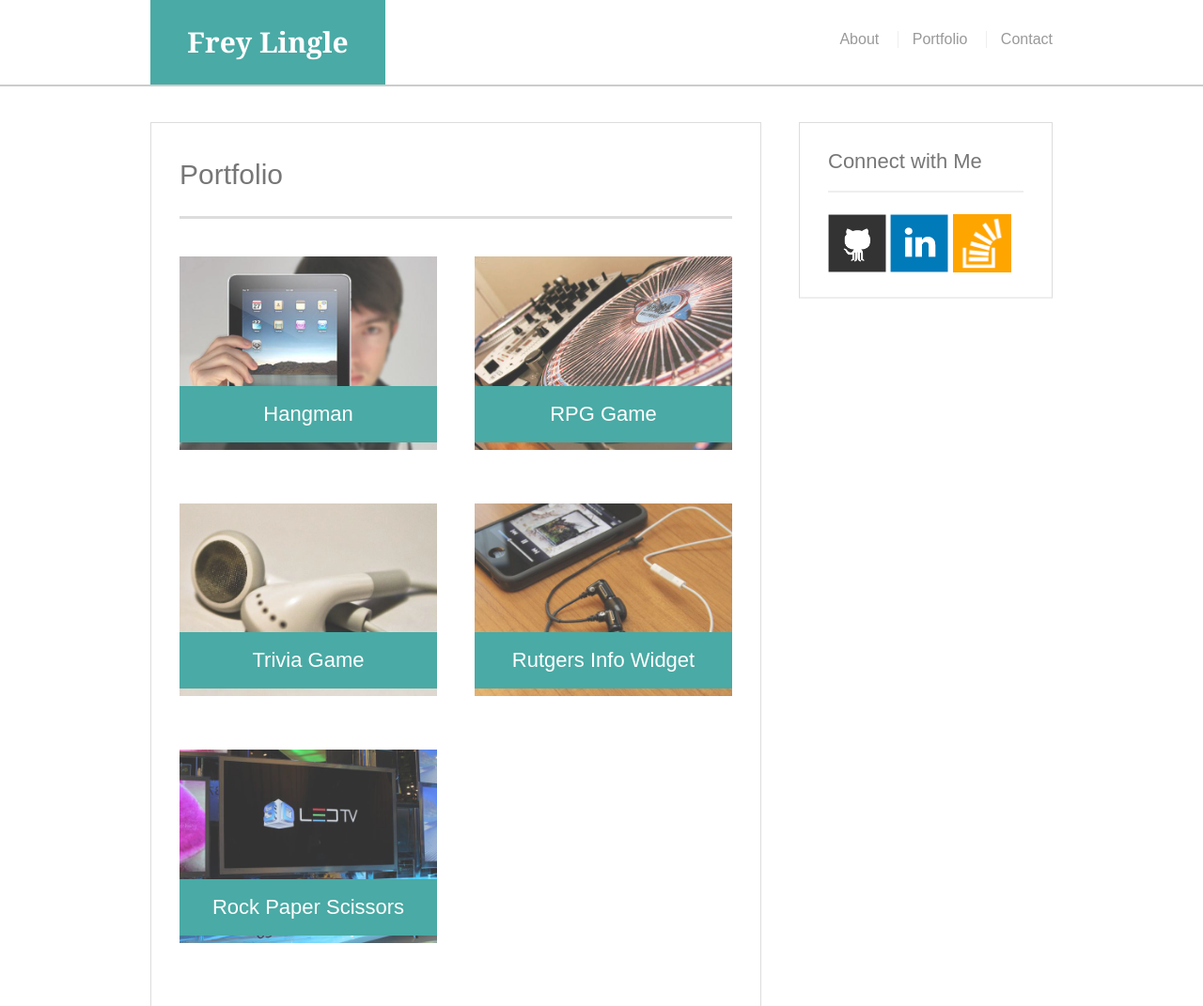
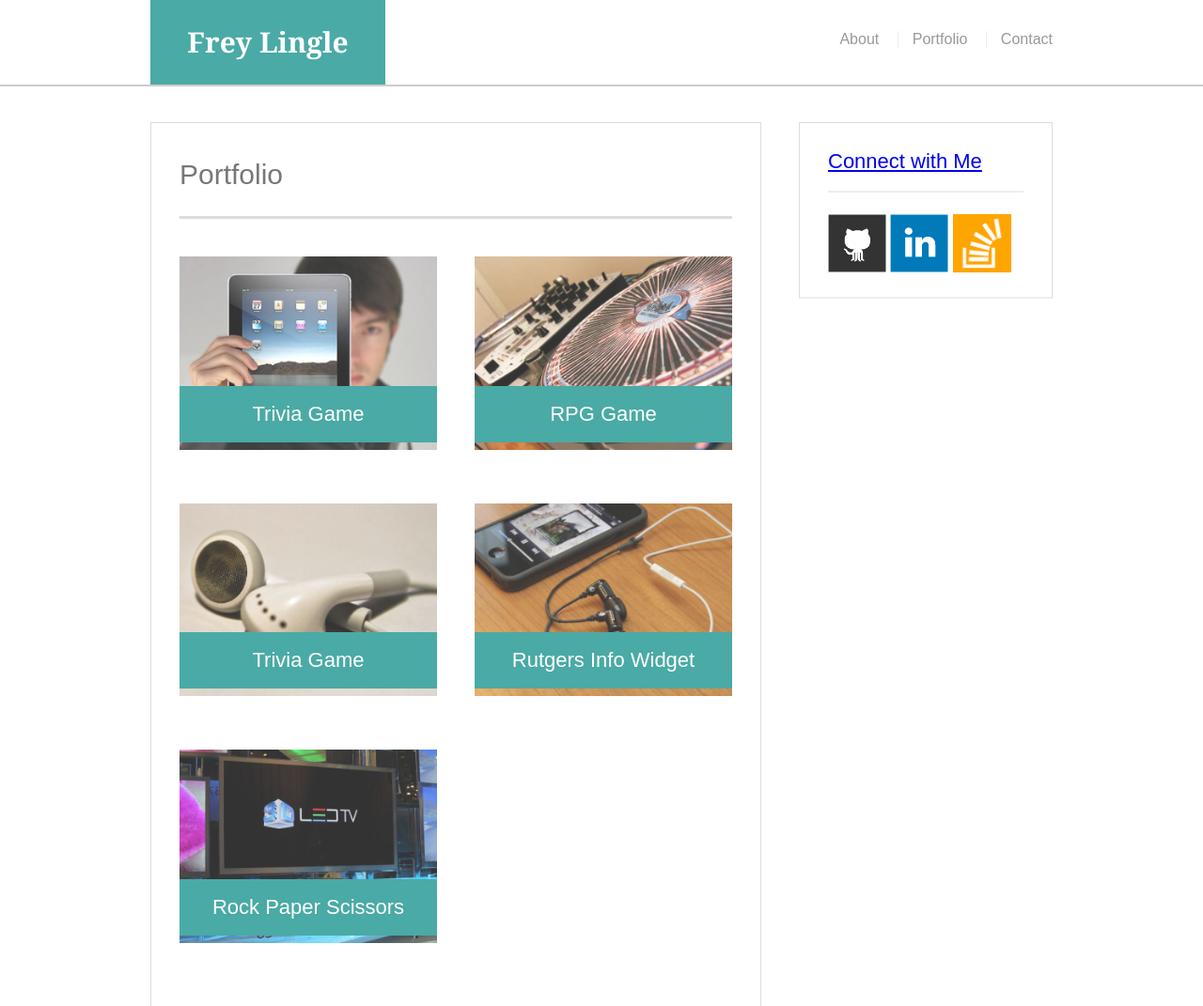
Before and after one commit to Mikhail13S/BSPortfolio, a plain HTML site: page portfolio.html in a window 1280 px wide. Shown: the top 1071 px of the page at 94% size. Drawn offline with Linux system fonts and the light colour scheme.

Commit message:
Update portfolio.html

```diff
--- a/portfolio.html
+++ b/portfolio.html
@@ -24,7 +24,8 @@
       <h1>Portfolio</h1>
       <div class="work">
         <img src="assets/images/technics-q-c-640-480-1.jpg" alt="hangman">
-        <h3>Hangman</h3>
+        <a href=“https://mikhail13s.github.io/TriviaGame/“>
+        <h3>Trivia Game</h3>
       </div>
       <div class="work">
         <img src="assets/images/technics-q-c-640-480-2.jpg" alt="RPG Game">
```
